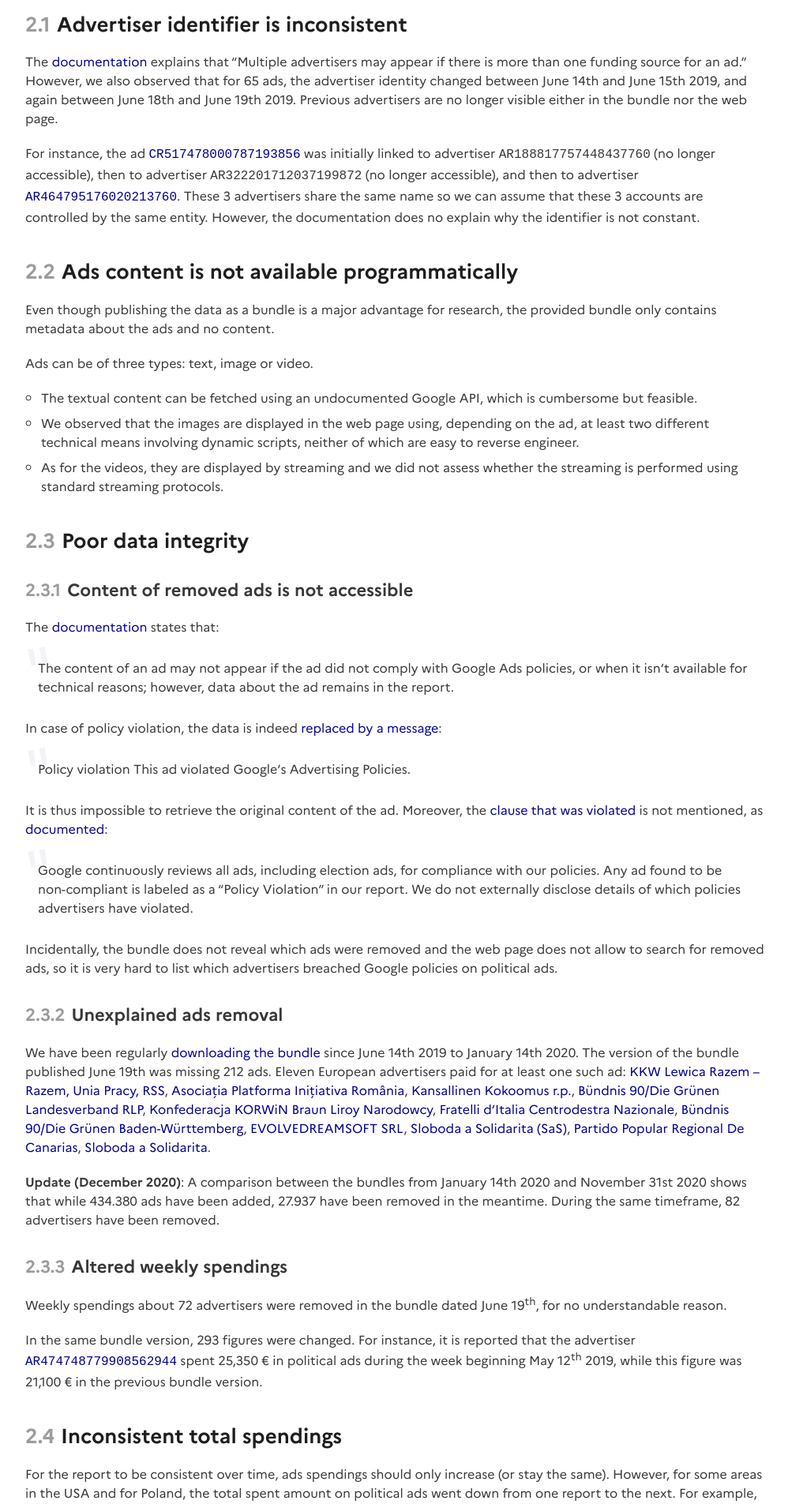
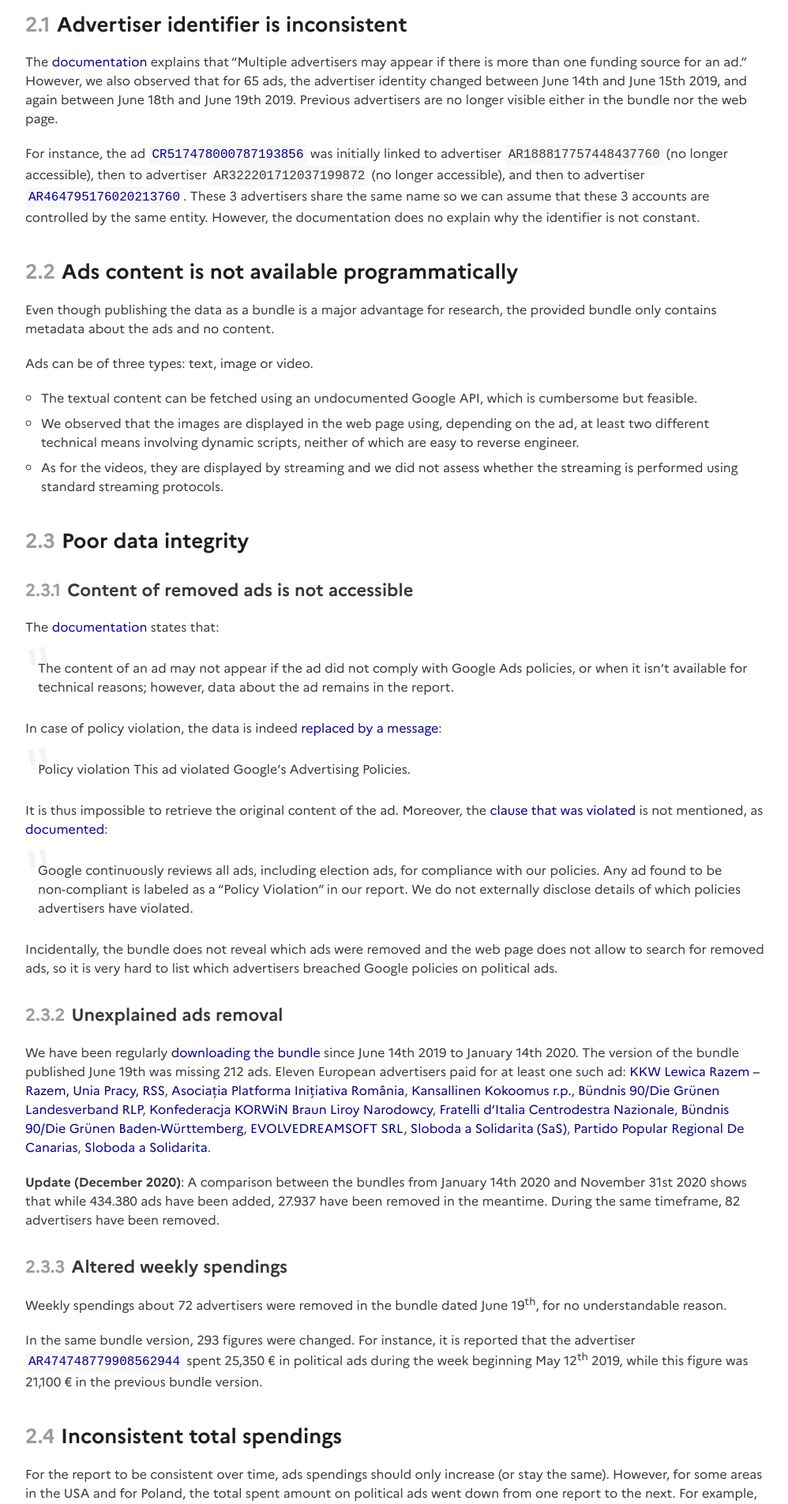
Before and after one commit to ambanum/disinfo.quaidorsay.fr, a Jekyll site: the page built from _pages/en/google-transparency-report-assessment.md, in a window 1280 px wide. Shown: the part 1479-3384 px from the top of the page at 79% size, without its empty margins (139-1137 px from the left). Built offline with Jekyll 4.4.1, drawn with Linux system fonts in a browser that asks for light colours; comment, search, counter and statistics services are not loaded.

Commit message:
Fix code background color

```diff
--- a/_sass/components/page.scss
+++ b/_sass/components/page.scss
@@ -111,7 +111,7 @@
 		background-color: $color-g100
 	}
 
-	>code {
+	code {
 		background-color: $color-g100;
 		padding: 24px;
 		font-family: monospace;
```
